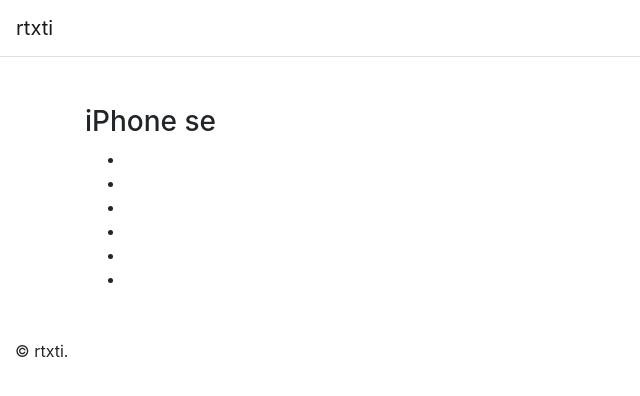
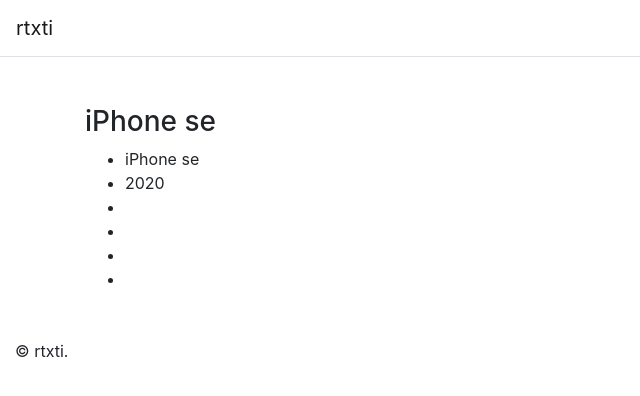
Before and after one commit to rtxti/www, a Jekyll site: the page built from _smartphones/apple/iphone-se.md, in a window 1280 px wide. Shown: the top 396 px of the page, without its empty margins (0-640 px from the left). Built offline with Jekyll 4.4.1, drawn with Linux system fonts in a browser that asks for light colours.

Commit message:
Update smartphone.html

```diff
--- a/_layouts/smartphone.html
+++ b/_layouts/smartphone.html
@@ -4,7 +4,7 @@ layout: default
 
 <div class="container">
   <h3>{{ page.title }}</h3>
-  {% assign phone = site.data.smartphones.[page.label] %}
+  {% assign phone = site.data.smartphones.[page.data] %}
   <ul>
     <li>{{ phone.name }}</li>
     <li>{{ phone.release }}</li>
```
